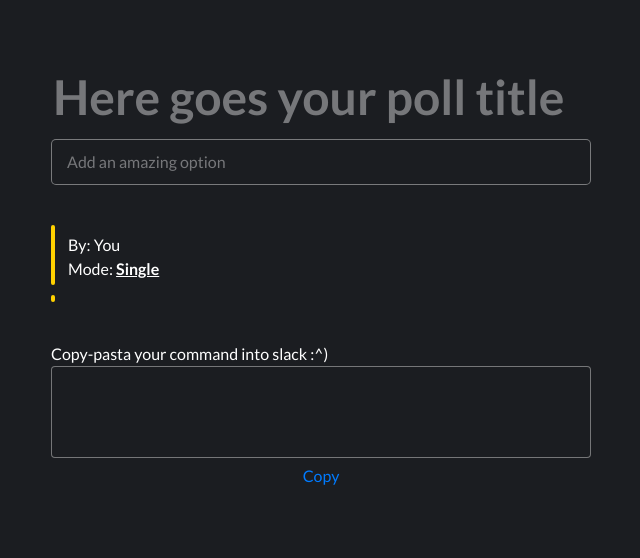
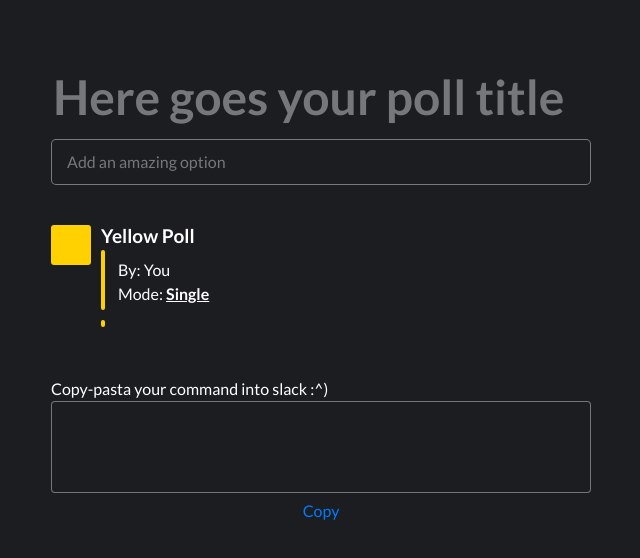
Before and after one commit to yellowme/slack-poll-web, a Vue app: page / in a window 1280 px wide. Shown: the top 558 px of the page, without its empty margins (319-959 px from the left). Built offline with nearby package versions, Linux system fonts and the light colour scheme.

Commit message:
Fix poll info styles

```diff
--- a/src/components/Poll.vue
+++ b/src/components/Poll.vue
@@ -5,7 +5,7 @@
       <poll-option-input v-model="newOptionText" @keyupEnter="addOption" />
       <b-row align-h="center" id="slack-message-container">
         <b-col cols="6">
-          <poll-info :title="title" @typeChanged="typeChanged($event)"/>
+          <poll-info :title="title" @typeChanged="typeChanged($event)">
             <slack-section>
               <ul id="options-list">
                 <li v-for="option in options" :key="option.id" class="option-lsit-item">
@@ -15,6 +15,7 @@
                 </li>
               </ul>
             </slack-section>
+          </poll-info>
         </b-col>
       </b-row>
       <poll-command-text-area v-model="command" />
--- a/src/components/Poll/PollInfo.vue
+++ b/src/components/Poll/PollInfo.vue
@@ -1,5 +1,8 @@
 <template>
   <div id="poll-info">
+    <div id="bot-avatar"></div>
+    <div id="bot-message">
+      <h4 id="bot-name">Yellow Poll</h4>
       <slack-section>
         <div id="info-group">
           <h4 id="poll-title">{{ title }}</h4>
@@ -10,6 +13,10 @@
           </div>
         </div>
       </slack-section>
+      <div id="options-slot">
+        <slot></slot>
+      </div>
+    </div>
   </div>
 </template>
 
@@ -40,6 +47,10 @@ export default {
 <style>
 #poll-info {
   margin-bottom: 10px;
+  align-items: center;
+  display: flex;
+  flex-direction: row;
+  align-items: start;
 }
 
 #poll-title {
@@ -55,4 +66,25 @@ export default {
   font-weight: bold;
   text-decoration: underline;
 }
+
+#bot-avatar {
+  width: 40px;
+  height: 40px;
+  border-radius: 3px;
+  background-color: var(--yellowme-color);
+  margin-right: 10px;
+}
+
+#bot-name {
+  font-family: LatoBold;
+  font-size: 19px;
+  font-weight: bold;
+  margin-top: 0;
+  margin-bottom: 2px;
+  text-align: left;
+}
+
+#options-slot {
+  margin-top: 10px;
+}
 </style>
```
Lines whose indentation alone changed are shown as unchanged.
